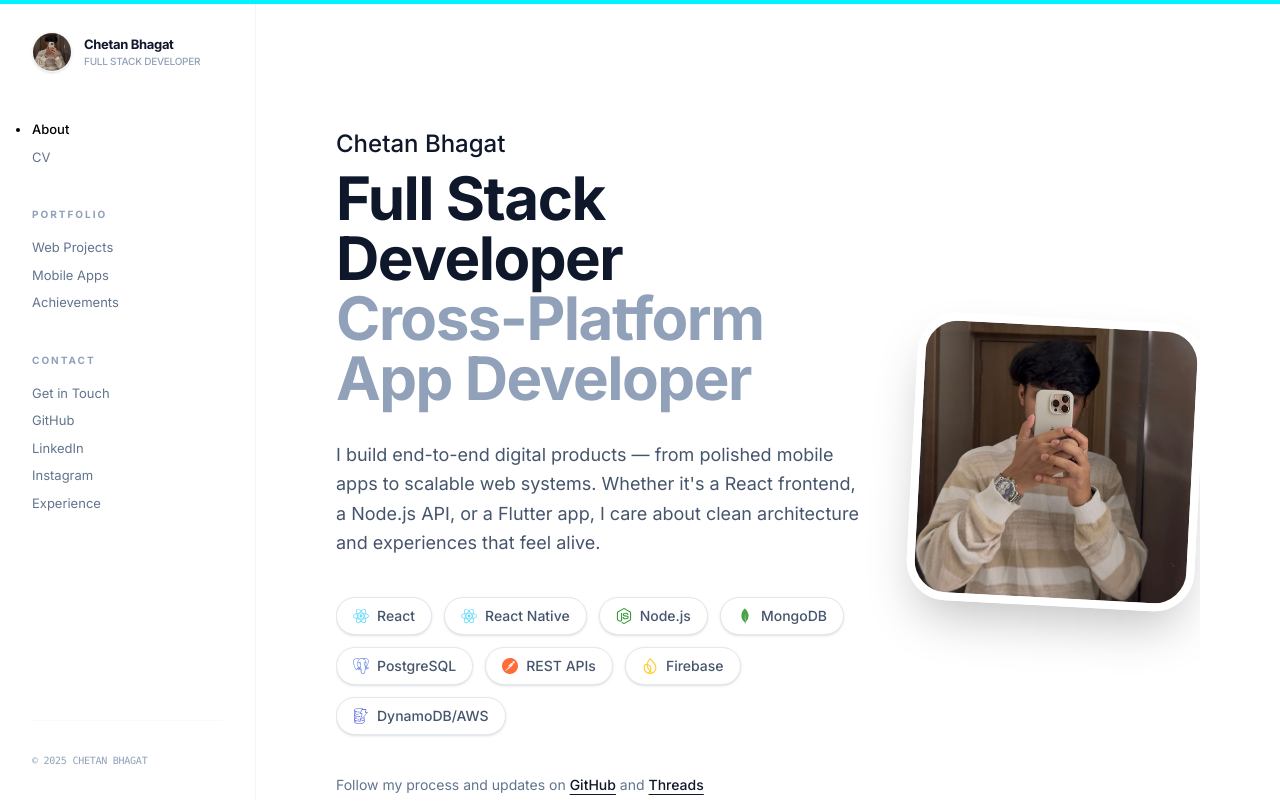
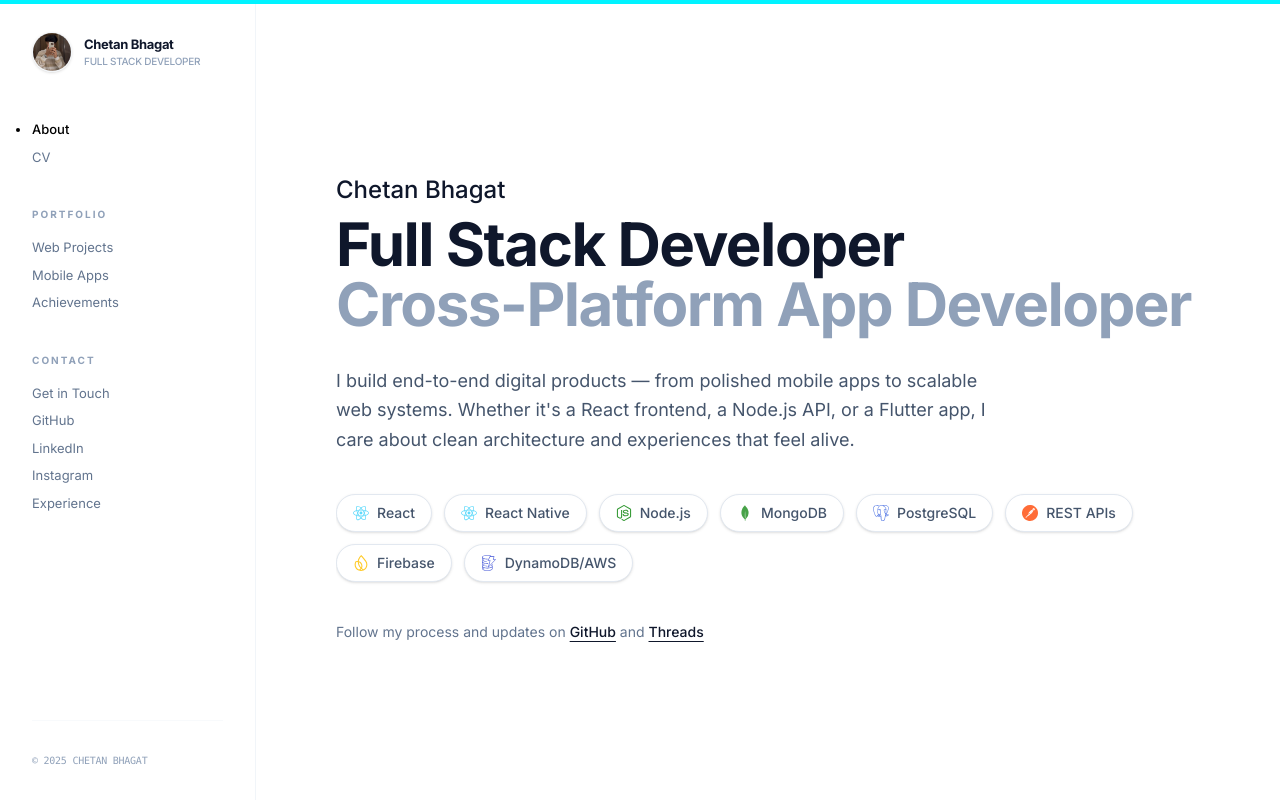
Before and after one commit to chetan12bhagat/chetanportfolio, a React (Vite) app: page / in a window 1280 px wide. Shown: the top 802 px of the page. Built offline with nearby package versions, Linux system fonts and the light colour scheme.

Commit message:
Remove profile photo from Hero section as requested

```diff
--- a/src/components/sections/Hero.jsx
+++ b/src/components/sections/Hero.jsx
@@ -10,8 +10,6 @@
     SiPostman
 } from 'react-icons/si'
 import { FaAws } from 'react-icons/fa'
-import profileImg from '../../images/profile.jpeg'
-
 const Hero = () => {
     const skills = [
         { name: 'React', icon: SiReact, color: '#61DAFB', url: 'https://react.dev' },
@@ -26,18 +24,7 @@
 
     return (
         <section id="home" className="min-h-[70vh] flex items-center relative overflow-hidden mb-24">
-            <div className="max-w-4xl flex flex-col md:flex-row items-center gap-12">
-                {/* Profile Photo for Mobile (Visible on Mobile Only) */}
-                <motion.div
-                    initial={{ opacity: 0, scale: 0.8 }}
-                    animate={{ opacity: 1, scale: 1 }}
-                    transition={{ duration: 0.8 }}
-                    className="md:hidden w-32 h-32 rounded-3xl overflow-hidden border-4 border-white shadow-2xl skew-y-3"
-                >
-                    <img src={profileImg} alt="Chetan Bhagat" className="w-full h-full object-cover" />
-                </motion.div>
-
-                <div className="flex-1">
+            <div className="max-w-4xl">
                 <motion.div
                     initial={{ opacity: 0, y: 20 }}
                     animate={{ opacity: 1, y: 0 }}
@@ -108,17 +95,6 @@
                     </motion.div>
                 </motion.div>
             </div>
-
-                {/* Profile Photo for Desktop */}
-                <motion.div
-                    initial={{ opacity: 0, x: 20 }}
-                    animate={{ opacity: 1, x: 0 }}
-                    transition={{ duration: 1, delay: 0.5 }}
-                    className="hidden md:block w-72 h-72 rounded-[40px] overflow-hidden border-8 border-white shadow-2xl rotate-3 hover:rotate-0 transition-transform duration-500"
-                >
-                    <img src={profileImg} alt="Chetan Bhagat" className="w-full h-full object-cover" />
-                </motion.div>
-            </div>
         </section>
     )
 }
```
